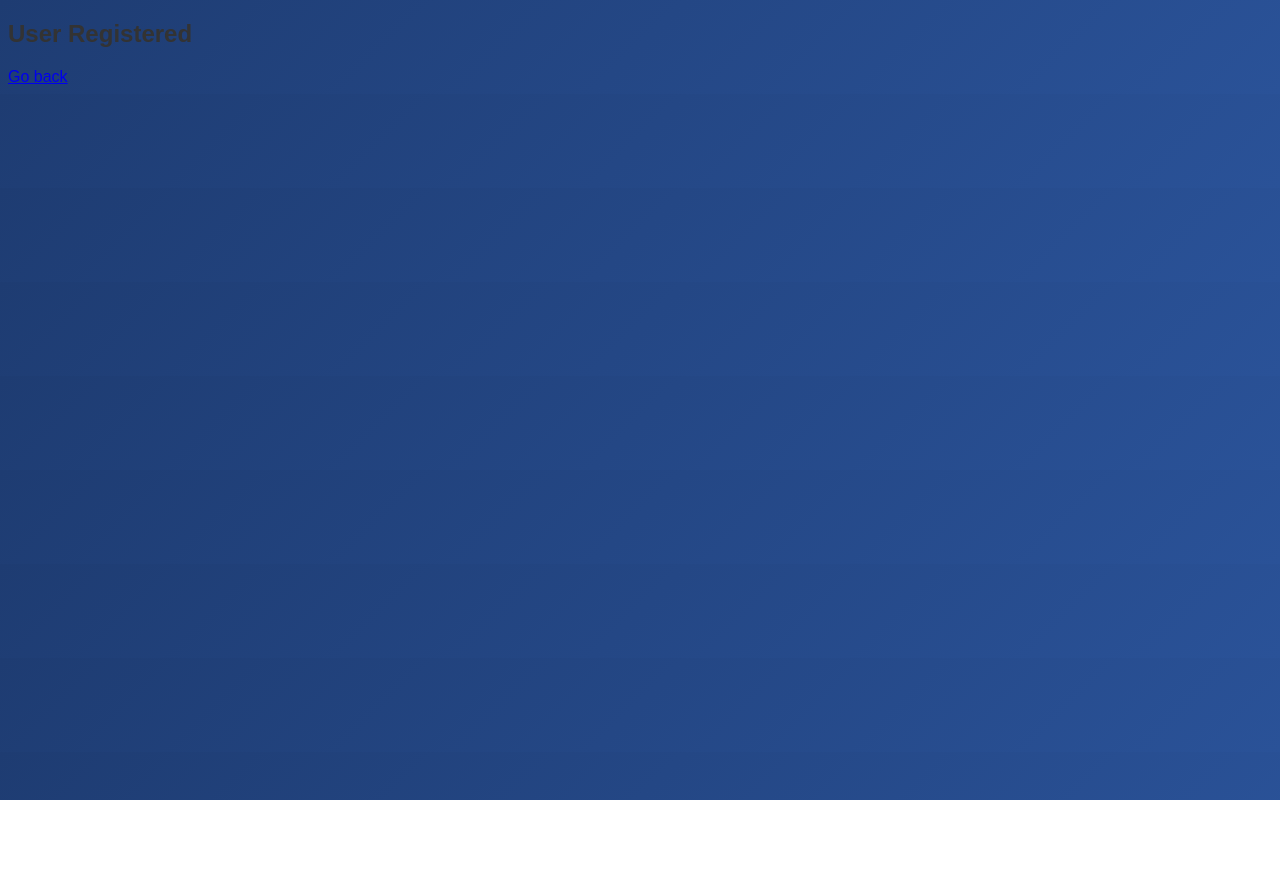
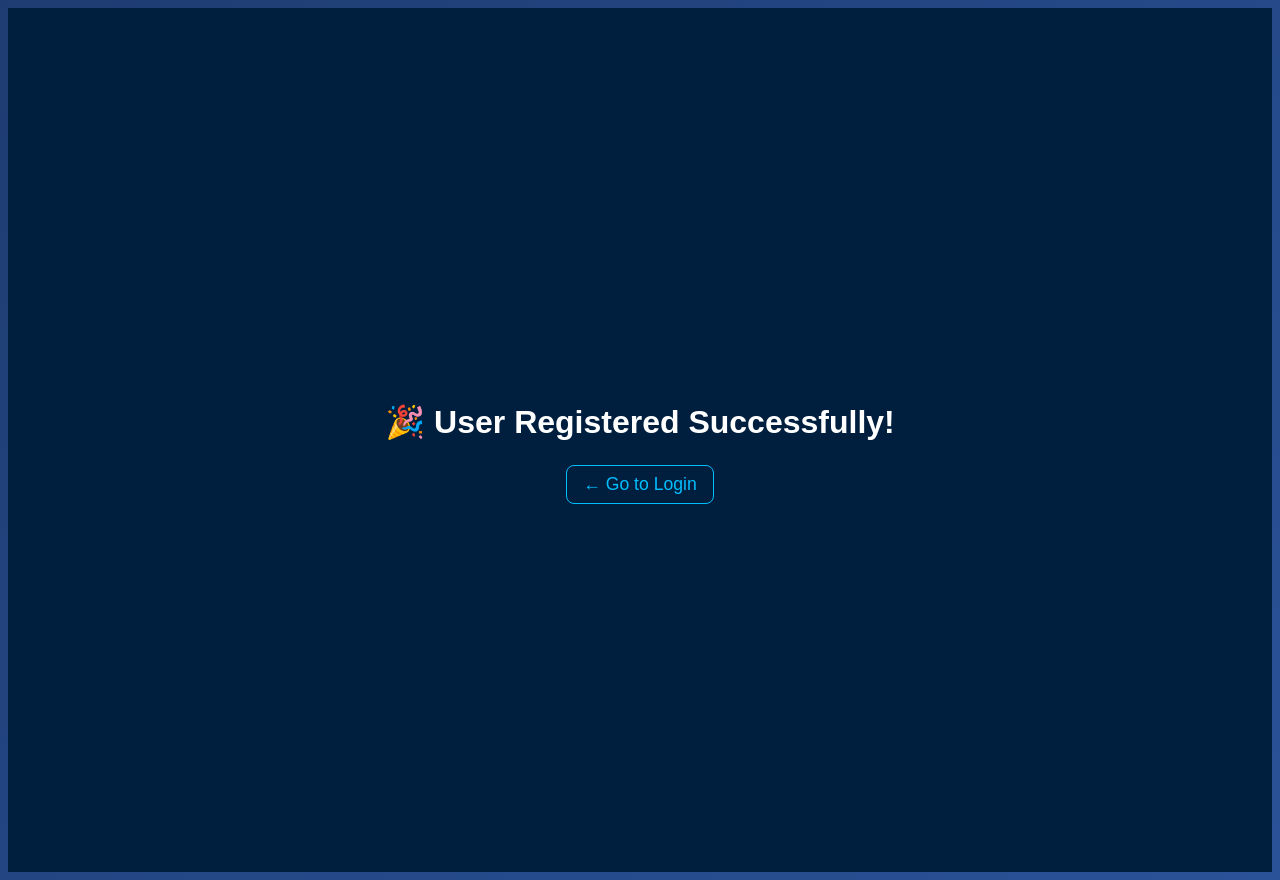
Before and after one commit to MarkoMTP/Digital-Marketing-Blog-front-end-admin, a React (Vite) app: page /registrationSuccess in a window 1280 px wide. Before the commit the page ends 800 px from the top, so only its background shows below. Built offline with nearby package versions, Linux system fonts and the light colour scheme.

Commit message:
design tweaks

```diff
--- a/src/components/App.jsx
+++ b/src/components/App.jsx
@@ -12,13 +12,49 @@ const App = () => {
   };
 
   return (
-    <>
-      <h1>Welcome</h1>
-
-      <button onClick={() => handleClick1()}>Login</button>
-      <button onClick={() => handleClick2()}>Register</button>
-    </>
+    <div style={containerStyle}>
+      <h1 style={headingStyle}>Welcome</h1>
+      <div style={buttonContainerStyle}>
+        <button style={buttonStyle} onClick={handleClick1}>
+          Login
+        </button>
+        <button style={buttonStyle} onClick={handleClick2}>
+          Register
+        </button>
+      </div>
+    </div>
   );
 };
 
+const containerStyle = {
+  backgroundColor: "#001f3f", // dark blue
+  height: "100vh",
+  display: "flex",
+  flexDirection: "column",
+  justifyContent: "center",
+  alignItems: "center",
+  color: "white",
+  fontFamily: "Arial, sans-serif",
+};
+
+const headingStyle = {
+  fontSize: "3rem",
+  marginBottom: "2rem",
+};
+
+const buttonContainerStyle = {
+  display: "flex",
+  gap: "1rem",
+};
+
+const buttonStyle = {
+  padding: "0.75rem 1.5rem",
+  fontSize: "1rem",
+  backgroundColor: "#007bff",
+  color: "white",
+  border: "none",
+  borderRadius: "5px",
+  cursor: "pointer",
+};
+
 export default App;
--- a/src/components/ErrorPage.jsx
+++ b/src/components/ErrorPage.jsx
@@ -1,29 +1,73 @@
-import { useLocation } from "react-router-dom";
+import { useLocation, useNavigate } from "react-router-dom";
 
 const ErrorPage = () => {
   const location = useLocation();
+  const navigate = useNavigate();
 
-  // Extract the error from the location state
+  const handleGoBack = () => {
+    navigate("/");
+  };
+
   const error = location.state?.error;
 
   return (
-    <div>
-      <h1>Error Page</h1>
-      <div>
-        {/* Check if error has 'errors' property and it's an array */}
+    <div style={containerStyle}>
+      <h1 style={headingStyle}>⚠️ Something Went Wrong</h1>
+      <div style={messageContainerStyle}>
         {Array.isArray(error?.errors) ? (
           error.errors.map((err, index) => (
-            <div key={index}>
-              <p>{err.msg || "An unknown error occurred."}</p>
-            </div>
+            <p key={index} style={messageStyle}>
+              {err.msg || "An unknown error occurred."}
+            </p>
           ))
         ) : (
-          // If error is not an array of errors, display the single error message
-          <p>{error?.msg || error || "An unknown error occurred."}</p>
+          <p style={messageStyle}>
+            {error?.msg || error || "An unknown error occurred."}
+          </p>
         )}
       </div>
+
+      <button style={buttonStyle} onClick={handleGoBack}>
+        ← Back to Home
+      </button>
     </div>
   );
 };
 
+const containerStyle = {
+  height: "100vh",
+  backgroundColor: "#001f3f", // dark blue
+  color: "white",
+  display: "flex",
+  flexDirection: "column",
+  justifyContent: "center",
+  alignItems: "center",
+  padding: "2rem",
+  textAlign: "center",
+};
+
+const headingStyle = {
+  fontSize: "2.5rem",
+  marginBottom: "1rem",
+};
+
+const messageContainerStyle = {
+  marginBottom: "2rem",
+};
+
+const messageStyle = {
+  fontSize: "1.2rem",
+  margin: "0.5rem 0",
+};
+
+const buttonStyle = {
+  padding: "0.75rem 1.5rem",
+  backgroundColor: "#ff4136", // strong red
+  color: "white",
+  border: "none",
+  borderRadius: "8px",
+  fontSize: "1rem",
+  cursor: "pointer",
+};
+
 export default ErrorPage;
--- a/src/components/LoginForm.jsx
+++ b/src/components/LoginForm.jsx
@@ -7,6 +7,10 @@ const LoginForm = () => {
   const [email, setEmail] = useState("");
   const [password, setPassword] = useState("");
   const navigate = useNavigate();
+
+  const handleGoBack = () => {
+    navigate("/");
+  };
 
   const handleSubmit = async (e) => {
     e.preventDefault();
@@ -61,6 +65,19 @@ const LoginForm = () => {
           Login
         </button>
       </form>
+      <button
+        onClick={handleGoBack}
+        style={{
+          marginTop: "5px",
+          padding: "12px 22px",
+          cursor: "pointer",
+          background: "red",
+          borderRadius: "10px",
+          border: "0px",
+        }}
+      >
+        Go back
+      </button>
     </div>
   );
 };
--- a/src/components/RegSuccess.jsx
+++ b/src/components/RegSuccess.jsx
@@ -2,12 +2,40 @@ import { Link } from "react-router-dom";
 
 function RegisterSuccess() {
   return (
-    <>
-      {" "}
-      <h2> User Registered</h2>
-      <Link to="/login">Go back</Link>
-    </>
+    <div style={containerStyle}>
+      <h2 style={headingStyle}>🎉 User Registered Successfully!</h2>
+      <Link to="/login" style={linkStyle}>
+        ← Go to Login
+      </Link>
+    </div>
   );
 }
 
+const containerStyle = {
+  height: "100vh",
+  backgroundColor: "#001f3f", // dark blue
+  display: "flex",
+  flexDirection: "column",
+  justifyContent: "center",
+  alignItems: "center",
+  color: "#ffffff",
+  textAlign: "center",
+  padding: "2rem",
+};
+
+const headingStyle = {
+  fontSize: "2rem",
+  marginBottom: "1.5rem",
+};
+
+const linkStyle = {
+  fontSize: "1.1rem",
+  color: "#00bfff", // lighter blue for contrast
+  textDecoration: "none",
+  padding: "0.5rem 1rem",
+  border: "1px solid #00bfff",
+  borderRadius: "8px",
+  transition: "background 0.3s",
+};
+
 export default RegisterSuccess;
--- a/src/components/RegisterForm.jsx
+++ b/src/components/RegisterForm.jsx
@@ -29,6 +29,9 @@ function RegisterForm() {
         },
       });
     }
+  };
+  const handleGoBack = () => {
+    navigate("/");
   };
 
   return (
@@ -71,6 +74,20 @@ function RegisterForm() {
           Submit
         </button>
       </form>
+
+      <button
+        onClick={handleGoBack}
+        style={{
+          marginTop: "5px",
+          padding: "12px 22px",
+          cursor: "pointer",
+          background: "red",
+          borderRadius: "10px",
+          border: "0px",
+        }}
+      >
+        Go back
+      </button>
     </div>
   );
 }
```
